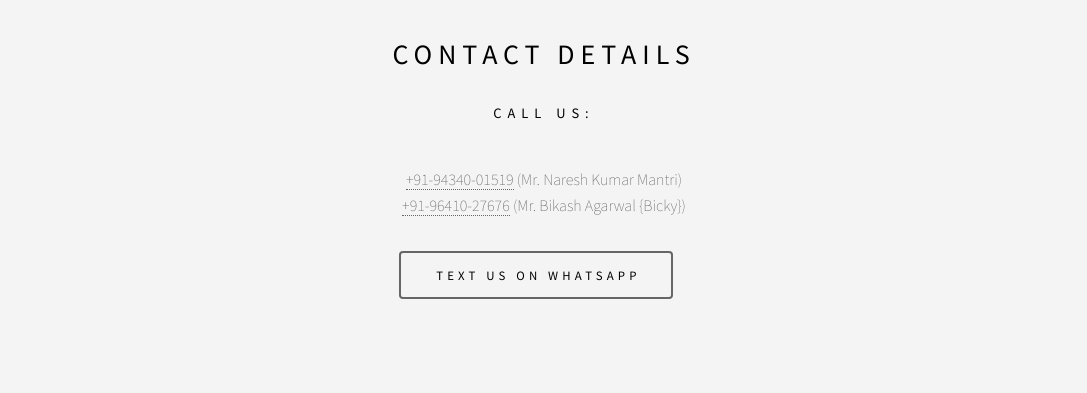
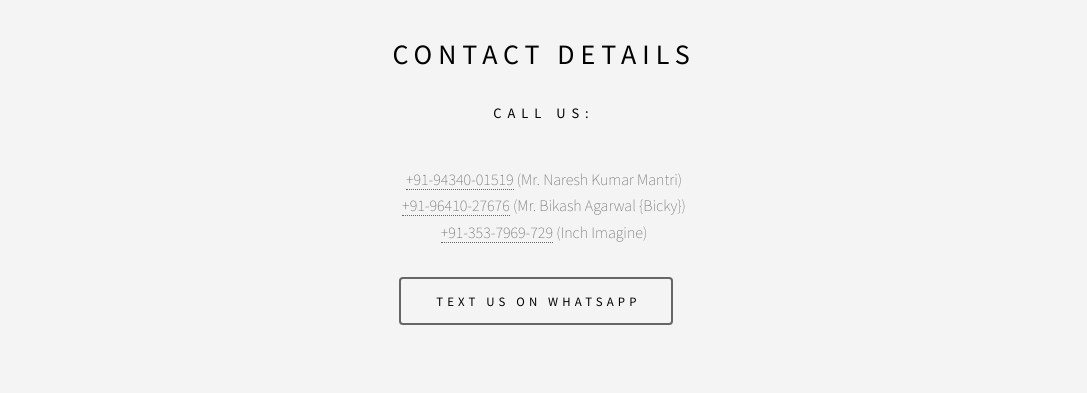
Before and after one commit to inchimagine/landingpage, a plain HTML site: page index.html in a window 1280 px wide. Shown: the part 1520-1913 px from the top of the page, without its empty margins (96-1183 px from the left). Drawn offline with Linux system fonts and the light colour scheme.

Commit message:
Update index.html

```diff
--- a/index.html
+++ b/index.html
@@ -68,7 +68,7 @@
 					<section section id="cta" class="main special">
 						<h2 style="text-align:center">Contact Details</h2>
 						<h5 style="text-align:center">Call Us:</h5>
-						<p style="text-align:center"><br><a href="tel:+919434001519">+91-94340-01519</a> (Mr. Naresh Kumar Mantri)<br><a href="tel:+919641027676">+91-96410-27676</a> (Mr. Bikash Agarwal {Bicky})</p>
+						<p style="text-align:center"><br><a href="tel:+919434001519">+91-94340-01519</a> (Mr. Naresh Kumar Mantri)<br><a href="tel:+919641027676">+91-96410-27676</a> (Mr. Bikash Agarwal {Bicky})<br><a href="tel:+913537969729">+91-353-7969-729</a> (Inch Imagine)</p>
 						<ul class="actions">
 							<p style="text-align:center"><li><a href="https://api.whatsapp.com/send?phone=919434001519&text=Hello, I have a query related to Inch Imagine Furnishings." class="button big" target="_blank">Text us on Whatsapp</a></li></p>
 						</ul>
```
